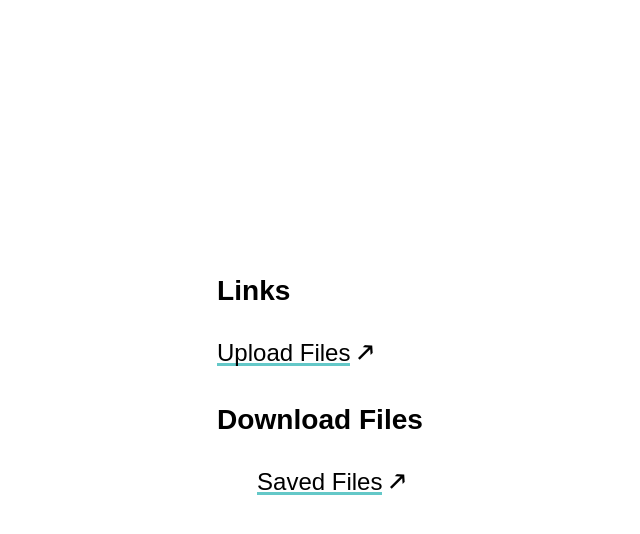
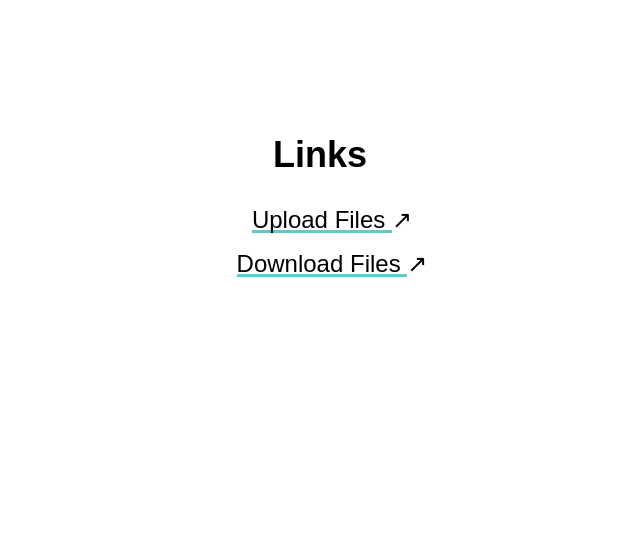
Before and after one commit to aqdasak/r, a plain HTML site: page index.html in a window 1280 px wide. Shown: the whole page, without its empty margins (320-960 px from the left). Drawn offline with Linux system fonts and the light colour scheme.

Commit message:
Simplify

```diff
--- a/files_in_folder.js
+++ /dev/null
@@ -1,6 +0,0 @@
-// Sample
-// const files = {
-//   "ads.zip": "ADS Programs",
-// };
-
-const files = {};
--- a/index.html
+++ b/index.html
@@ -6,44 +6,34 @@
     <meta http-equiv="X-UA-Compatible" content="IE=edge">
     <meta name="viewport" content="width=device-width, initial-scale=1.0">
     <title>Links</title>
-    <script src="files_in_folder.js"></script>
-    <script src="links.js"></script>
     <link rel="stylesheet" href="style.css">
 </head>
 
 <body>
-    <div>
-        <h3 id="list-redirect-heading">Links</h3>
-        <div id="list-redirect" class="container">
-
-        </div>
-
-        <h3>Download Files</h3>
-        <ul id="list-file-download" class="container">
-            <a href="https://drive.google.com/drive/folders/1pj7vO457n0olMe9YvKWkuPlVvZXySY2E?usp=sharing"
-                target="_blank">Saved
-                Files</a> <b>🡕</b>
-        </ul>
+    <div id="main-container">
+        <h2 id="heading">Links</h2>
+        <div id="links-container" class="container"> </div>
     </div>
 </body>
 
+<script src="links.js"></script>
 <script>
-    if (Object.keys(links).length > 0) {
-        let div1 = document.getElementById("list-redirect")
-        for (link in links) {
-            let title = links[link]
-            div1.innerHTML += `<a href="${link}" target="_blank">${title}</a> <b>🡕</b><br>`
+    if (links.length > 0) {
+        const linksContainer = document.getElementById("links-container");
+        for (const link of links) {
+            const title = link[0];
+            const url = link[1];
+            linksContainer.innerHTML += `
+            <div>
+                <a href="${url}" target="_blank">
+                    ${title}
+                </a>
+                ↗
+            </div>`;
         }
     } else {
-        let heading = document.getElementById("list-redirect-heading")
-        heading.innerHTML = ""
-    }
-
-    let ul2 = document.getElementById("list-file-download")
-    for (file in files) {
-        let title = files[file]
-        let path = "files/" + file
-        ul2.innerHTML += `<li><a href="${path}" target="_blank">${title}</a></li>`
+        let heading = document.getElementById("heading");
+        heading.innerHTML = "";
     }
 </script>
 
--- a/links.js
+++ b/links.js
@@ -1,9 +1,18 @@
 // Sample
-// const links = {
-//   "https://google.com/":"Google",
-// };
+// const links = [
+//   [
+//     "Google",
+//     "https://google.com/"
+//   ],
+// ]
 
-const links = {
-  "https://script.google.com/macros/s/AKfycbzGISRK-Y-nje3F-jk3wNMG7r-XEMHhCTO1XSVbLL16q1knJljbMEnPcTEeqtMTh9HU/exec":
+const links = [
+  [
     "Upload Files",
-};
+    "https://script.google.com/macros/s/AKfycbzGISRK-Y-nje3F-jk3wNMG7r-XEMHhCTO1XSVbLL16q1knJljbMEnPcTEeqtMTh9HU/exec",
+  ],
+  [
+    "Download Files",
+    "https://drive.google.com/drive/folders/1pj7vO457n0olMe9YvKWkuPlVvZXySY2E?usp=sharing",
+  ],
+];
--- a/style.css
+++ b/style.css
@@ -33,12 +33,24 @@ a:hover {
   background-size: 0 3px, 100% 3px;
 }
 
-/* Presentational Styles */
-body {
-  display: grid;
-  font-family: "Poppins", sans-serif;
+#main-container {
+  padding-top: 4em;
+  font-family: sans-serif;
   font-size: 24px;
   font-weight: 400;
-  height: 95vh;
-  place-items: center;
 }
+
+#heading {
+  text-align: center;
+}
+
+#links-container {
+  display: flex;
+  flex-direction: column;
+  align-items: center;
+  padding-left: 1.5rem;
+}
+
+#links-container div {
+  margin-bottom: 1rem;
+}
```
